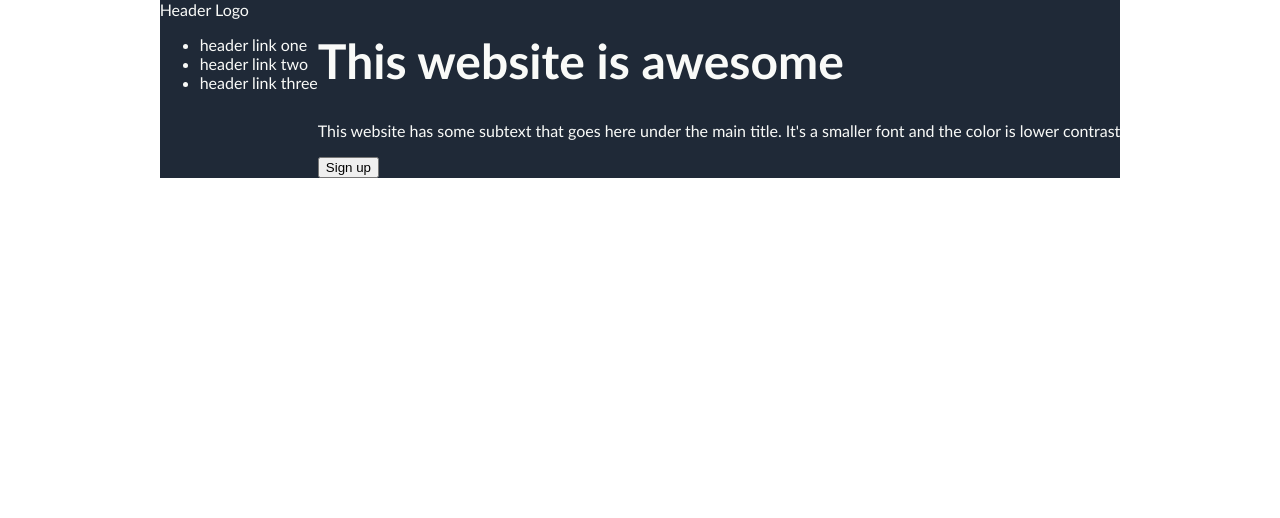
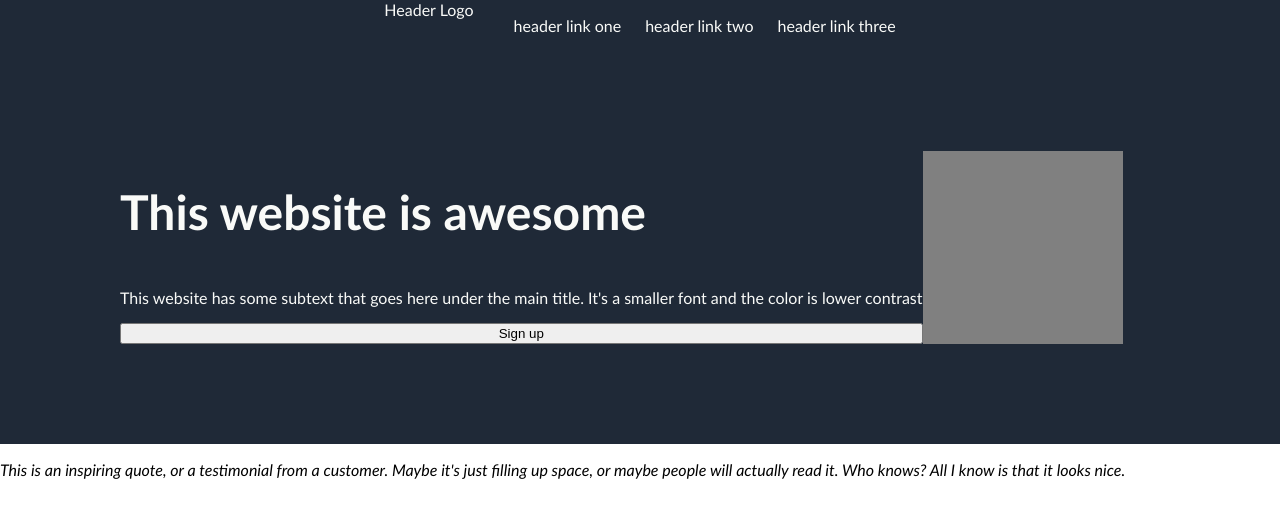
Before and after one commit to CakeBoss19/Project-Landing-Page, a plain HTML site: page index.html in a window 1280 px wide. Drawn offline with Linux system fonts and the light colour scheme.

Commit message:
Added css to .header and .top.

```diff
--- a/index.html
+++ b/index.html
@@ -12,9 +12,9 @@
         <div class="logo">Header Logo</div>
         <div class="links">
             <ul>
-                <li>header link one</li>
-                <li>header link two</li>
-                <li>header link three</li>
+                <li><a href="google.com">header link one</a></li>
+                <li><a href="google.com">header link two</a></li>
+                <li><a href="google.com">header link three</a></li>
             </ul>
         </div>
     </div>
@@ -22,11 +22,16 @@
         <div class="start1">
             <h1>This website is awesome</h1>
             <p>This website has some subtext that goes here under the main title. It's a smaller font and the color is lower contrast</p>
-            <button>Sign up</button>
+            <button class="button1">Sign up</button>
         </div>
         <div class="start2">
             <!---input an image here-->
         </div>
     </div>
+    <div class="information">
+
+    </div>
 </body>
 </html>
+
+<p><em>This is an inspiring quote, or a testimonial from a customer. Maybe it's just filling up space, or maybe people will actually read it. Who knows? All I know is that it looks nice.</em></p>
--- a/main.css
+++ b/main.css
@@ -1,5 +1,6 @@
 body {
     display: flex;
+    flex-direction: column;
     justify-content: center;
     margin: 0px;
     font-family: 'Gill Sans', 'Gill Sans MT', Calibri, 'Trebuchet MS', sans-serif;
@@ -8,9 +9,50 @@ h1 {
     font-size: 48px;
     font-weight: 900px;
 }
-.header,
+a {
+    text-decoration: none;
+    color: #F9FAF8;
+}
+ul {
+    display: flex;
+    list-style-type: none;
+    gap: 24px;
+}
+
 .top {
     background-color: #1F2937;
     color: #F9FAF8;
     margin: 0px;
+    padding-left: 120px;
+    padding-right: 120px;
 }
+.header {
+    background-color: #1F2937;
+    color: #F9FAF8;
+    display: flex;
+    flex-flow: row nowrap;
+    justify-content: center;
+    flex: 1;
+}
+.logo {
+
+}
+.links {
+    display: flex;
+}
+.top {
+    display: flex;
+    padding-top: 100px;
+    padding-bottom: 100px;
+}
+.start1 {
+    display: flex;
+    flex-flow: column nowrap;
+}
+.start2 {
+    display: flex;
+    background-color: grey;
+    border: 5px bold white;
+    color: white;
+    width: 200px;
+}
```
